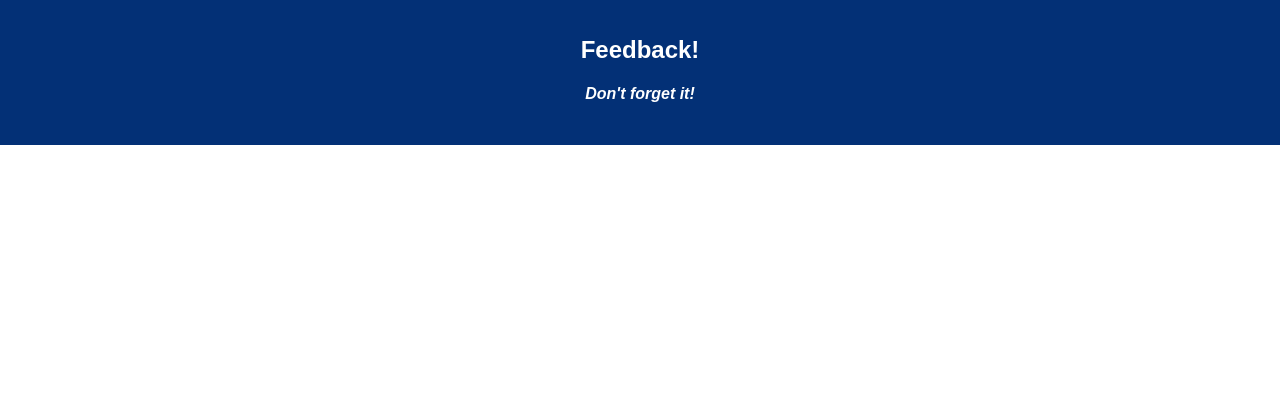
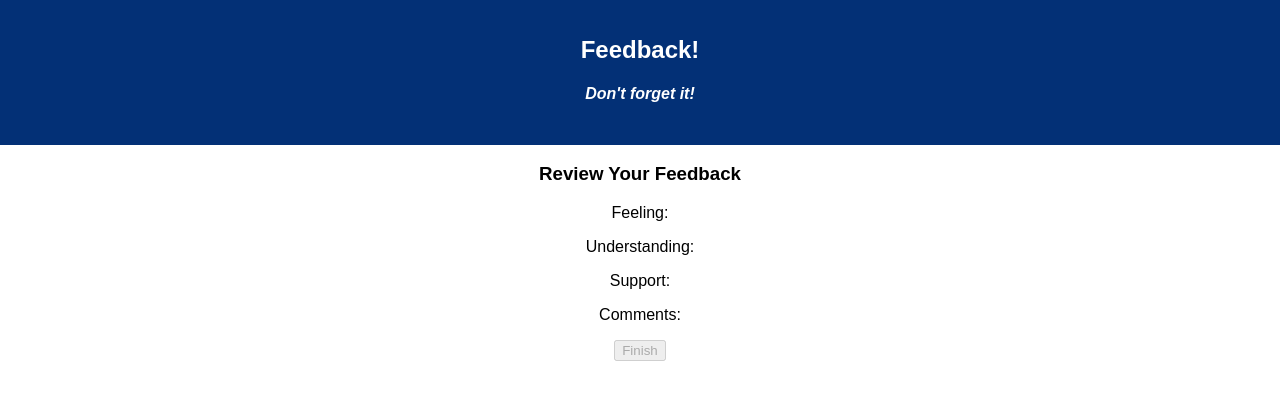
Before and after one commit to imorerod/Feedback-Application, a React (Create React App) app: page /#/review in a window 1280 px wide. Shown: the top 400 px of the page. Built offline with nearby package versions, Linux system fonts and the light colour scheme.

Commit message:
COMMENTS now show up on the REVIEW comp

```diff
--- a/src/components/App/App.js
+++ b/src/components/App/App.js
@@ -8,6 +8,7 @@ import Understanding from '../Understanding/Understanding';
 import Support from '../Support/Support';
 import Comments from '../Comments/Comments';
 import Confirmation from '../Confirmation/Confirmation';
+import Review from '../Review/Review';
 
 class App extends Component {
   render() {
@@ -23,6 +24,7 @@ class App extends Component {
         <Route path="/understanding" component={Understanding} />
         <Route path="/support" component={Support} />
         <Route path="/comments" component={Comments} />
+        <Route path="/review" component={Review } />
         <Route path="/confirmation" component={Confirmation} />
       </Router>
       </div>
--- a/src/components/Comments/Comments.js
+++ b/src/components/Comments/Comments.js
@@ -25,10 +25,6 @@ class Comments extends Component {
             type: 'COMMENT',
             payload: this.state.comment
         });
-        console.log('COMMENTS working');
-        console.log(this.state.comment);
-        // navigate to list
-        this.props.history.push('/confirmation');
 }
 
 
--- a/src/components/Review/Review.js
+++ b/src/components/Review/Review.js
@@ -12,12 +12,14 @@ class Review extends Component {
         }
     }
 
-
     addReviewToDatabase = (event) => {
-        postFeedback(this.props.reduxState.feedbackReducer)
+        postFeedback(this.props.reduxState.feelingReducer,
+            this.props.reduxState.understandingReducer,
+            this.props.reduxState.supportReducer,
+            this.props.reduxState.commentsReducer)
             .then((response) => {
                 this.props.dispatch({
-                    type: 'CLEAR_REDUX',
+                    type: 'REVIEW',
                     payload: this.state.clear
                 })
                 this.props.history.push('/confirmation');
--- a/src/index.js
+++ b/src/index.js
@@ -32,14 +32,14 @@ const supportReducer = (state = '', action) => {
 }
 
 const commentsReducer = (state = '', action) => {
-    if (action.type === 'COMMENTS') {
+    if (action.type === 'COMMENT') {
         return action.payload;
     }
     return state;
 }
 
 const reviewReducer = (state = '', action) => {
-    if (action.type === 'CLEAR_REDUX') {
+    if (action.type === 'REVIEW') {
         return action.payload;
     }
     return state;
```
